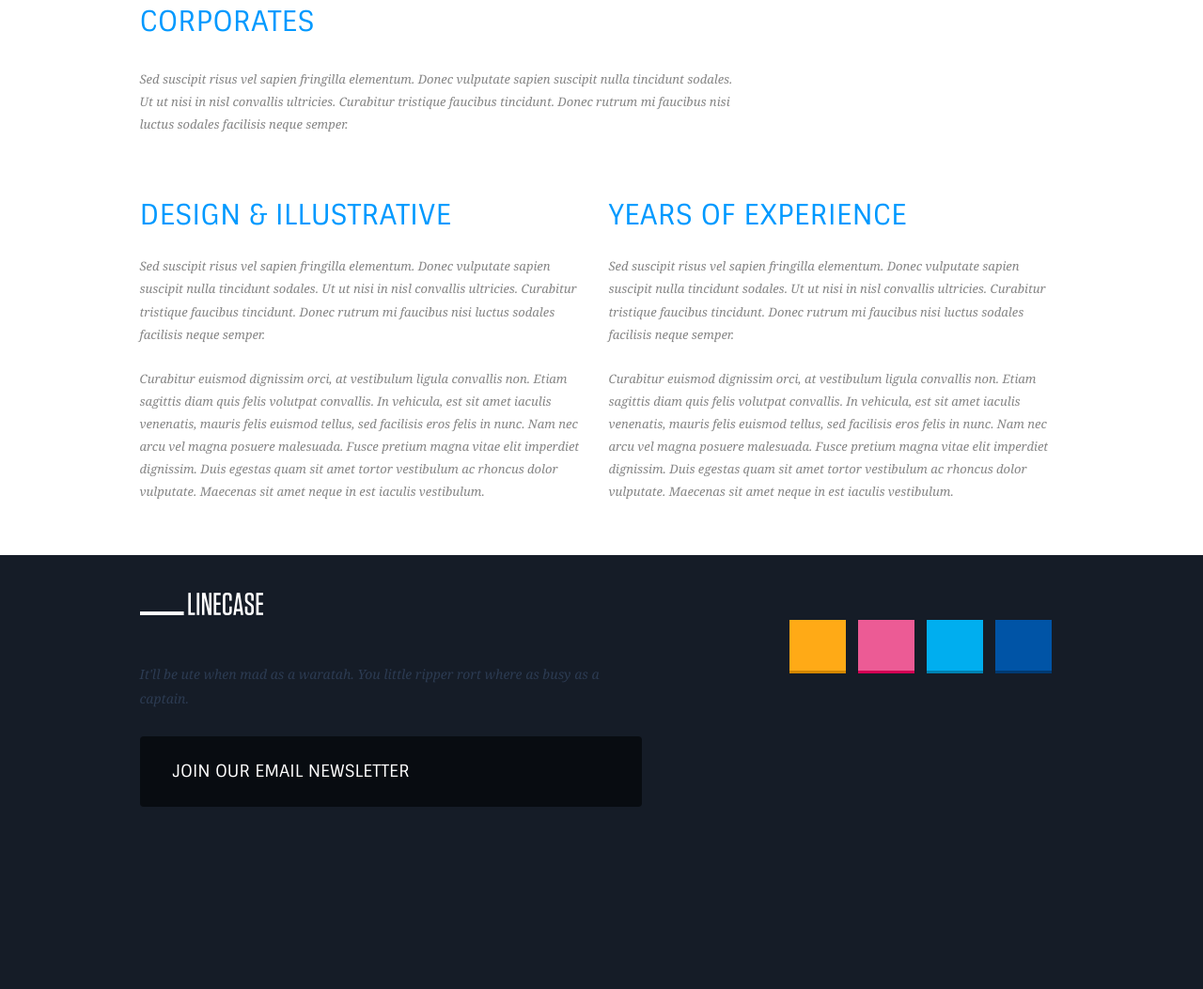
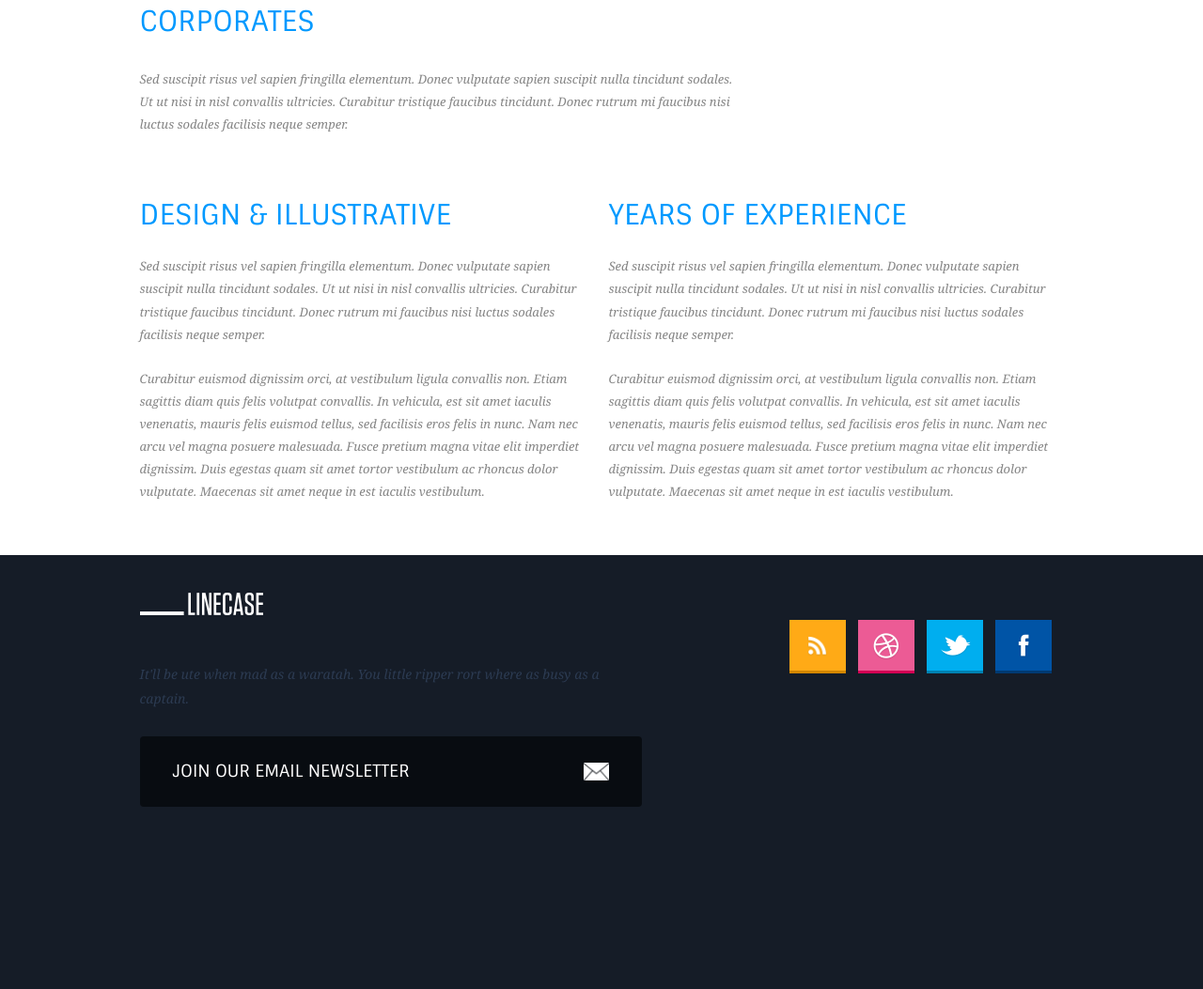
Before and after one commit to max-razhnov/Line_Case, a plain HTML site: page index.html in a window 1280 px wide. Shown: the part 1552-2605 px from the top of the page at 94% size. Drawn offline with Linux system fonts and the light colour scheme.

Commit message:
fix: background images

```diff
--- a/css/styles.css
+++ b/css/styles.css
@@ -58,7 +58,6 @@ body {
     background-repeat: no-repeat;
     background-position: center;
     background-size: contain;
-
 }
 
 .links {
@@ -289,7 +288,10 @@ body {
     content: "";
     width: 28px;
     height: 20px;
-    background: url(../img/email.png) center no-repeat/contain;
+    background-image: url(../img/email.png);
+    background-repeat: no-repeat;
+    background-position: center;
+    background-size: contain;
 }
 
 .email-txt {
@@ -345,25 +347,37 @@ body {
 #fb {
     width: 14px;
     height: 26px;
-    background: url(../img/face.png) center no-repeat/contain;
+    background-repeat: no-repeat;
+    background-position: center;
+    background-size: contain;
+    background-image: url(../img/face.png);
 }
 
 #ball {
     width: 29px;
     height: 29px;
-    background: url(../img/ball.png) center no-repeat/contain;
+    background-repeat: no-repeat;
+    background-position: center;
+    background-size: contain;
+    background-image: url(../img/ball.png);
 }
 
 #twitter {
     width: 33px;
     height: 24px;
-    background: url(../img/bird.png) center no-repeat/contain;
+    background-image: url(../img/bird.png);
+    background-repeat: no-repeat;
+    background-position: center;
+    background-size: contain;
 }
 
 #rss {
     width: 22px;
     height: 22px;
-    background: url(../img/wifi.png) center no-repeat/contain;
+    background-image: url(../img/wifi.png);
+    background-size: contain;
+    background-repeat: no-repeat;
+    background-position: center;
 }
 
 .down-info {
```
